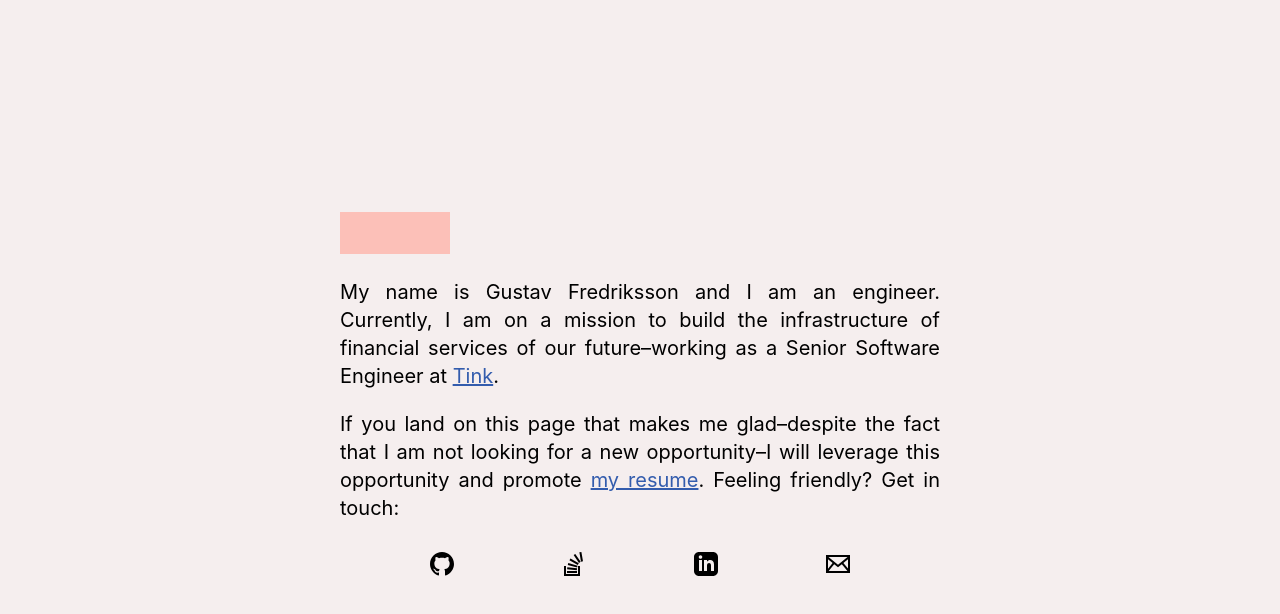
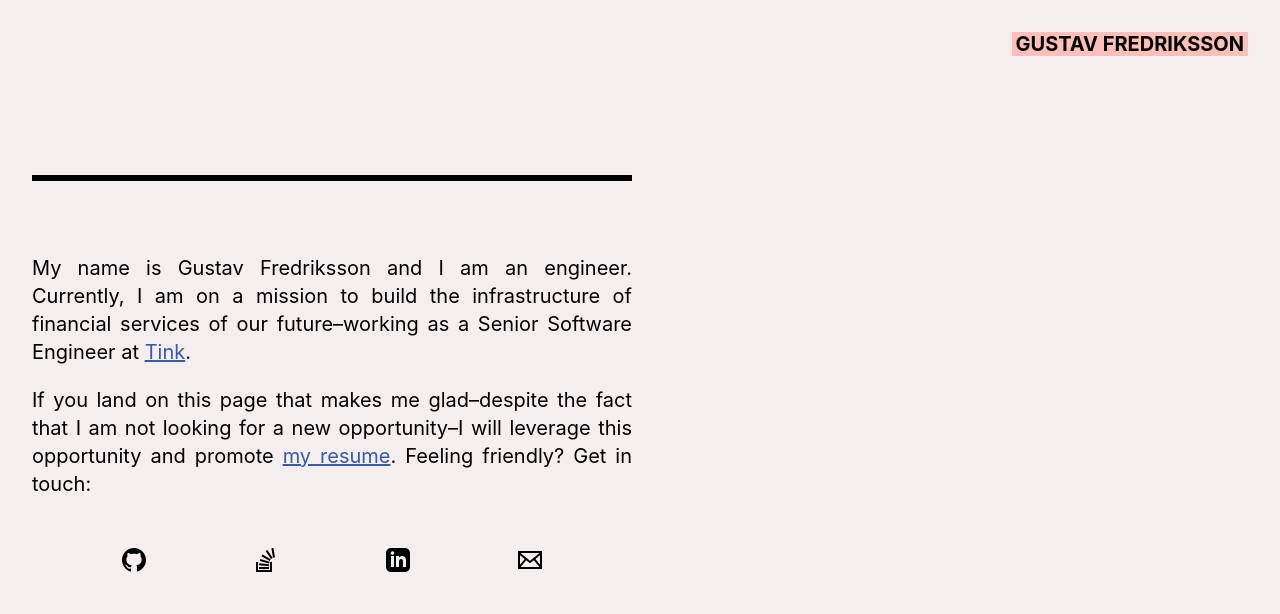
Before and after one commit to fredrikssongustav/gustavfredriksson, a React (Create React App) app: page / in a window 1280 px wide. Shown: the top 614 px of the page. Built offline with nearby package versions, Linux system fonts and the light colour scheme.

Commit message:
feat: update design
Create a header, make content left aligned instead of center

```diff
--- a/src/components/Hello/Hello.tsx
+++ b/src/components/Hello/Hello.tsx
@@ -10,7 +10,13 @@ export const Hello: React.FC = () => {
 
   return (
     <Page>
-      <div>
+      <div
+        style={{
+          maxWidth: "600px",
+          display: "flex",
+          flexDirection: "column",
+        }}
+      >
         <ApplesWayOfSayingHello />
         <ThisIsMe />
         <YouFindMeHere />
--- a/src/components/Hello/atoms/ApplesWayOfSayingHello/ApplesWayOfSayingHello.tsx
+++ b/src/components/Hello/atoms/ApplesWayOfSayingHello/ApplesWayOfSayingHello.tsx
@@ -3,10 +3,9 @@ import styled from "styled-components";
 import { useEffect, useState } from "react";
 
 const TextBlock = styled.h1`
-  background-color: #fcc0b8;
-
-  /* Fix width to fit all hello phrases */
-  width: 110px;
+  border-bottom: 0.4rem solid black;
+  font-size: 4rem;
+  text-align: left;
 
   /* We want pulsating hello's */
   animation: pulse 5s infinite;
--- a/src/components/Hello/atoms/ThisIsMe/ThisIsMe.tsx
+++ b/src/components/Hello/atoms/ThisIsMe/ThisIsMe.tsx
@@ -2,7 +2,7 @@ import React from "react";
 
 export const ThisIsMe: React.FC = () => {
   return (
-    <>
+    <div style={{ textAlign: "justify" }}>
       <p>
         My name is Gustav Fredriksson and I am an engineer. Currently, I am on a
         mission to build the infrastructure of financial services of our
@@ -18,6 +18,6 @@ export const ThisIsMe: React.FC = () => {
         </a>
         . Feeling friendly? Get in touch:
       </p>
-    </>
+    </div>
   );
 };
--- a/src/components/Hello/atoms/YouFindMeHere/YouFindMeHere.tsx
+++ b/src/components/Hello/atoms/YouFindMeHere/YouFindMeHere.tsx
@@ -48,7 +48,8 @@ const MailSVG = () => (
 const Container = styled.div`
   display: flex;
   justify-content: space-between;
-  margin: 30px 15%; ;
+  margin: 30px 15%;
+  padding-bottom: 100px;
 `;
 
 export const YouFindMeHere: React.FC = () => {
--- a/src/components/atoms/Page/Page.tsx
+++ b/src/components/atoms/Page/Page.tsx
@@ -3,8 +3,7 @@ import styled from "styled-components";
 
 const CenteredContainer = styled.div`
   display: flex;
-  justify-content: center;
-  align-items: center;
+  flex-direction: column;
   width: 100%;
   padding: 32px;
   background-color: #f5eeee;
@@ -17,19 +16,38 @@ const CenteredContainer = styled.div`
   @media only screen and (max-width: 600px) {
     align-items: unset;
   }
-  overflow-y: scroll;
+  overflow-y: auto;
 `;
 
-const RowContainer = styled.div`
-  flex-direction: row;
-  max-width: 600px;
-  text-align: justify;
-`;
+export const Header = () => (
+  <div style={{ position: "fixed", right: "32px" }}>
+    <div
+      style={{
+        display: "flex",
+        justifyContent: "flex-end",
+      }}
+    >
+      <p
+        style={{
+          backgroundColor: "#fcc0b8",
+          fontWeight: 700,
+          padding: "2px 4px",
+          fontSize: "1.25rem",
+          lineHeight: "1",
+          margin: "0",
+        }}
+      >
+        GUSTAV FREDRIKSSON
+      </p>
+    </div>
+  </div>
+);
 
 export const Page: React.FC = ({ children }) => {
   return (
     <CenteredContainer>
-      <RowContainer>{children}</RowContainer>
+      <Header />
+      <>{children}</>
     </CenteredContainer>
   );
 };
```
